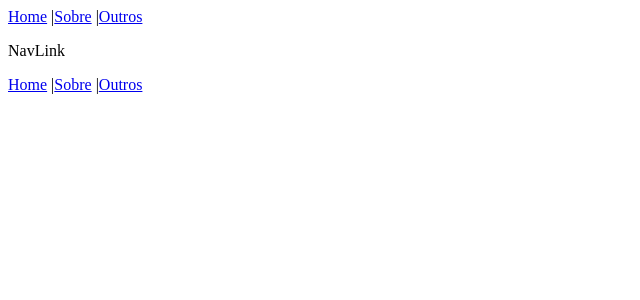
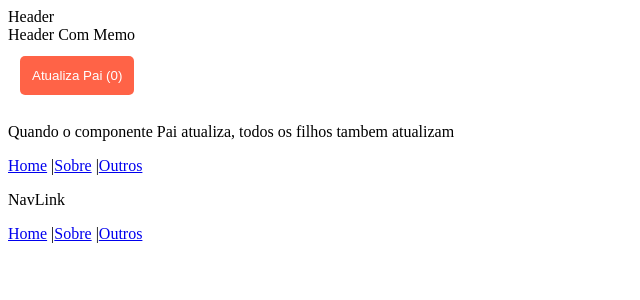
Before and after one commit to LuizGenuino/React-Origamid, a React (Vite) app: page / in a window 1280 px wide. Shown: the top 300 px of the page, without its empty margins (0-640 px from the left). Built offline with nearby package versions, Linux system fonts and the light colour scheme.

Commit message:
add Header and HeaderMemo components to Home page and implement state management

```diff
--- /dev/null
+++ b/src/components/Header.jsx
@@ -0,0 +1,12 @@
+import React from 'react'
+
+function Header() {
+
+    console.log("header sem Memo atualizou ")
+
+  return (
+    <div>Header</div>
+  )
+}
+
+export default Header
--- /dev/null
+++ b/src/components/HeaderMemo.jsx
@@ -0,0 +1,12 @@
+import React, { memo } from 'react'
+
+function HeaderMemo() {
+
+    console.log("header com Memo atualizou")
+
+  return (
+    <div>Header Com Memo</div>
+  )
+}
+
+export default memo(HeaderMemo)
--- a/src/pages/Home.jsx
+++ b/src/pages/Home.jsx
@@ -1,11 +1,23 @@
-import React from 'react'
+import React, { useState } from 'react'
 import { Link, NavLink } from 'react-router-dom'
+import Header from '../components/Header'
+import HeaderMemo from '../components/HeaderMemo'
 
 const Home = () => {
 
+    const [contar, setContar] = useState(0)
 
     return (
         <div>
+            <Header />
+            <HeaderMemo />
+
+            <button
+            onClick={() => setContar(contar + 1)}
+            style={{ margin: 12, padding: 12, background: 'tomato', border: 'none', borderRadius: 5, color: 'white' }}>
+                Atualiza Pai ({contar})
+                </button>
+            <p>Quando o componente Pai atualiza, todos os filhos tambem atualizam</p>
             <nav>
                 <Link to="/" >Home</Link> |
                 <Link to="sobre/sadsa]?item=inicial&color=red">Sobre</Link> |
```
